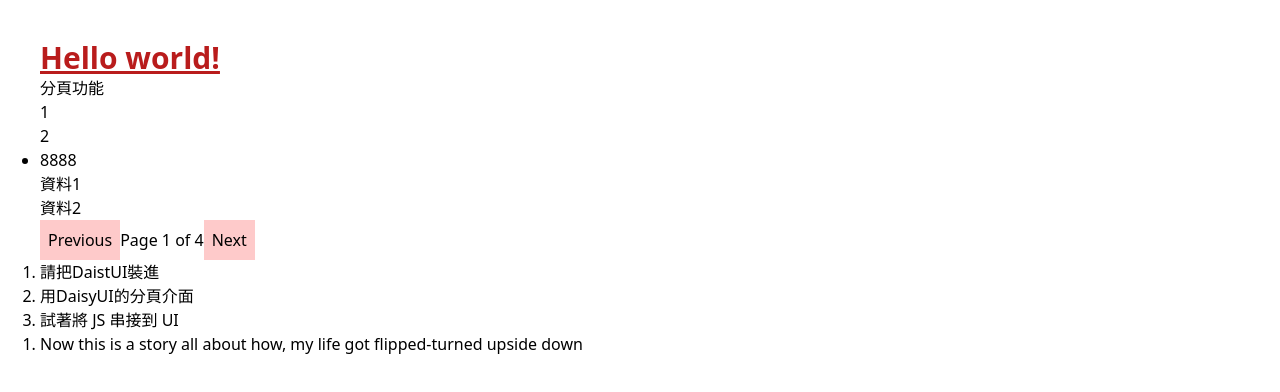
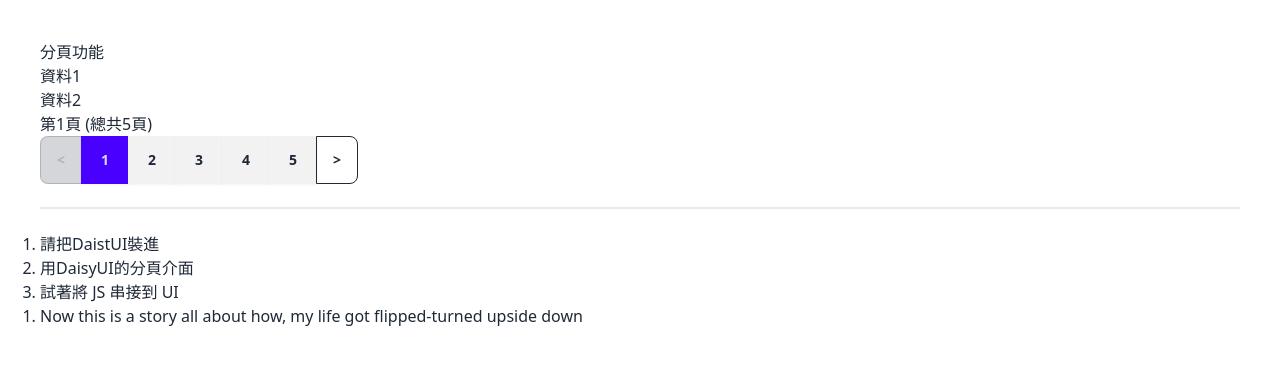
Before and after one commit to sarah001160/pagination, a website: page index.html in a window 1280 px wide. Drawn offline with nearby package versions, Linux system fonts and the light colour scheme.

Commit message:
pagination 分頁換成 DaisyUI 的 DOM，串接 JS 分頁功能 (成功)

```diff
--- a/index.html
+++ b/index.html
@@ -15,28 +15,26 @@
 
 <body>
   <section id="vueApp" class="container mx-auto p-10">
-    <h1 class="text-3xl font-bold underline text-red-700">
-      Hello world!
-    </h1>
     <h1>分頁功能</h1>
-    <ol class="ol">
-      <li>1</li>
-      <li>2</li>
-    </ol>
-    <ul class="list-disc">
-      <li>8888</li>
-    </ul>
-    <div>
     <div>
       <ul>
         <li v-for="item in paginatedItems" :key="item.name">{{ item.name }}</li>
       </ul>
-
-        <button class="btn bg-red-200 p-2" @click="prev" :disabled="currentPage <= 1">Previous</button>
-        <span>Page {{ currentPage }} of {{ totalPages }}</span>
-        <button class="btn bg-red-200 p-2" @click="next" :disabled="currentPage >= totalPages">Next</button>
+    </div>
+    <!-- 分頁 DaisyUI -->
+    <div>
+      <div>第{{ currentPage }}頁 (總共{{ totalPages }}頁)</div>
+      <div class="join">
+        <button class="join-item btn btn-outline" @click="prev" :disabled="currentPage <= 1">
+          < </button>
+            <input type="radio" v-for="i in totalPages" :key="i" class="join-item btn btn-square" name="options"
+              :value="`${i}`" v-model=" selectedOption" @click="updatePage(i)" :aria-label="i"
+              :checked="currentPage == i" />
+            <button class="join-item btn btn-outline" @click="next" :disabled="currentPage >= totalPages">></button>
+      </div>
     </div>
 
+    <div class="divider"></div>
 
     <ol class="list-decimal">
       <li>請把DaistUI裝進</li>
@@ -47,14 +45,7 @@
       <li>Now this is a story all about how, my life got flipped-turned upside down</li>
       <!-- ... -->
     </ol>
-
-
-    </div>
-
-
   </section>
-
-
 </body>
 
 </html>
```
Also changed, not shown: dist/style.css, src/js/all.js. Lines whose indentation alone changed are shown as unchanged.
